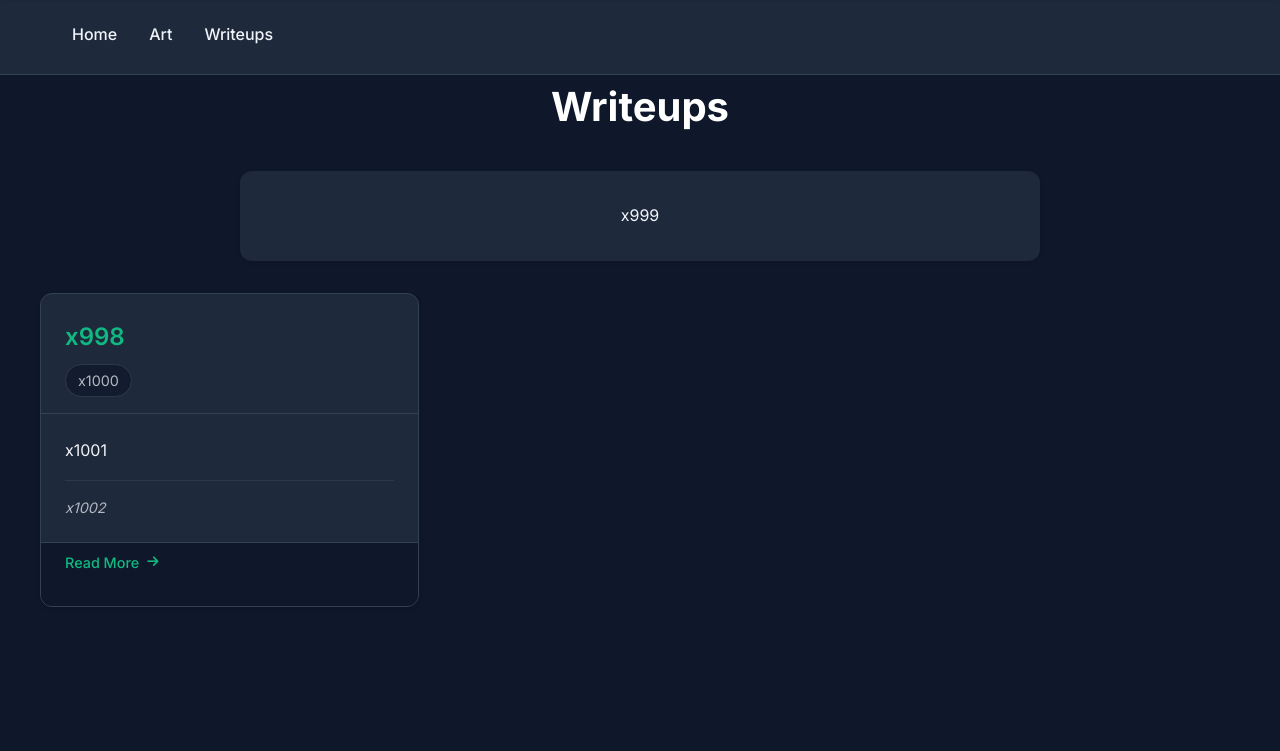
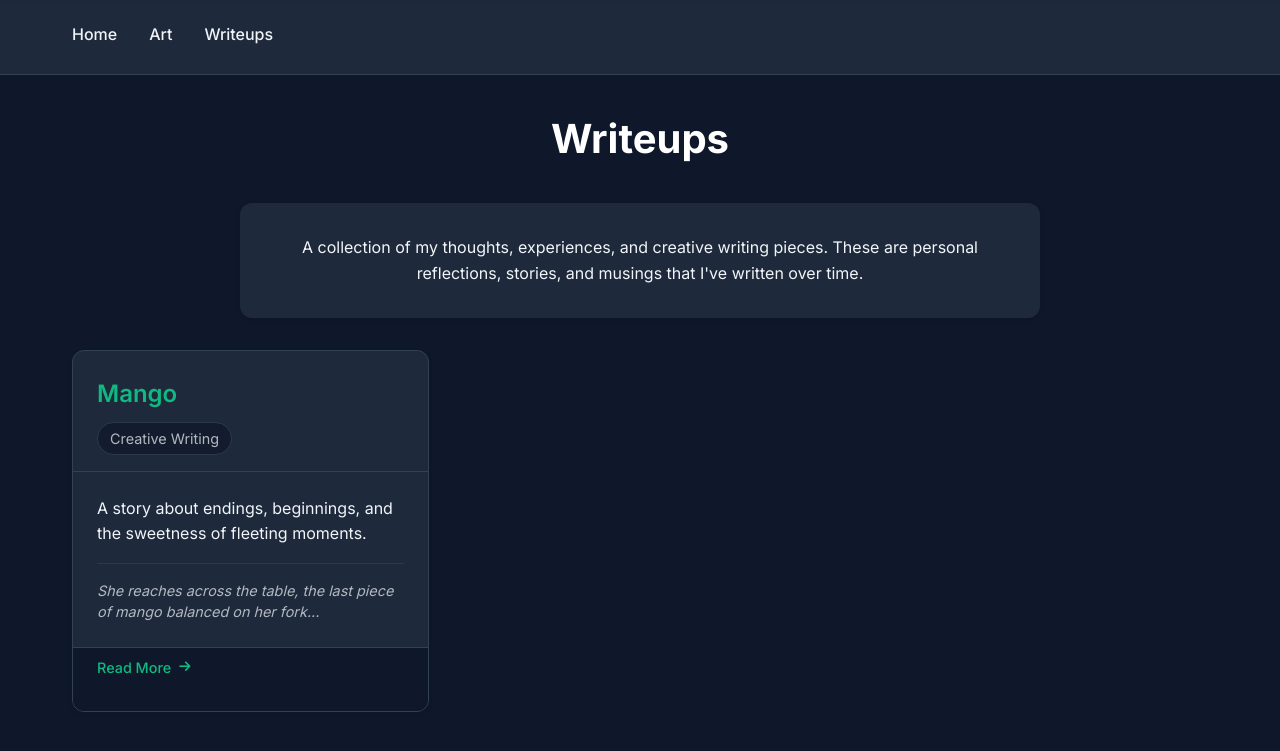
Before and after one commit to shorrru/shorrru.github.io, a plain HTML site: page writeups.html in a window 1280 px wide. Shown: the part 73-824 px from the top of the page. Before the commit the page ends 800 px from the top, so only its background shows below. Drawn offline with Linux system fonts and the light colour scheme.

Commit message:
Fixed CSS

```diff
--- a/styles.css
+++ b/styles.css
@@ -899,6 +899,7 @@ body.play-mode {
     max-width: 500px;
     margin-left: 0;
     margin-right: auto;
+    width: 100%;
 }
 
 .art-item {
@@ -907,6 +908,8 @@ body.play-mode {
     border-radius: 12px;
     overflow: hidden;
     transition: all 0.3s ease;
+    width: 100%;
+    box-shadow: 0 2px 4px rgba(0,0,0,0.1);
 }
 
 .art-item:hover {
--- a/writeups.html
+++ b/writeups.html
@@ -35,26 +35,26 @@
     </nav>
 
     <!-- Main Content -->
-    <main class="main">
+    <main class="main-content">
         <section class="section">
             <div class="container">
                 <h2>Writeups</h2>
                 <div class="problem-intro">
-                    <p>x999</p>
+                    <p>A collection of my thoughts, experiences, and creative writing pieces. These are personal reflections, stories, and musings that I've written over time.</p>
                 </div>
 
                 <div class="writeups-grid">
                     <div class="writeup-card">
                         <div class="writeup-card-header">
-                            <h3>x998</h3>
+                            <h3>Mango</h3>
                             <div class="writeup-card-meta">
-                                <span class="writeup-date">x1000</span>
+                                <span class="writeup-date">Creative Writing</span>
                             </div>
                         </div>
                         <div class="writeup-card-content">
-                            <p>x1001</p>
+                            <p>A story about endings, beginnings, and the sweetness of fleeting moments.</p>
                             <div class="writeup-preview">
-                                x1002
+                                She reaches across the table, the last piece of mango balanced on her fork...
                             </div>
                         </div>
                         <div class="writeup-card-footer">
```
Also changed, not shown: art.html (+2 -2 lines).
